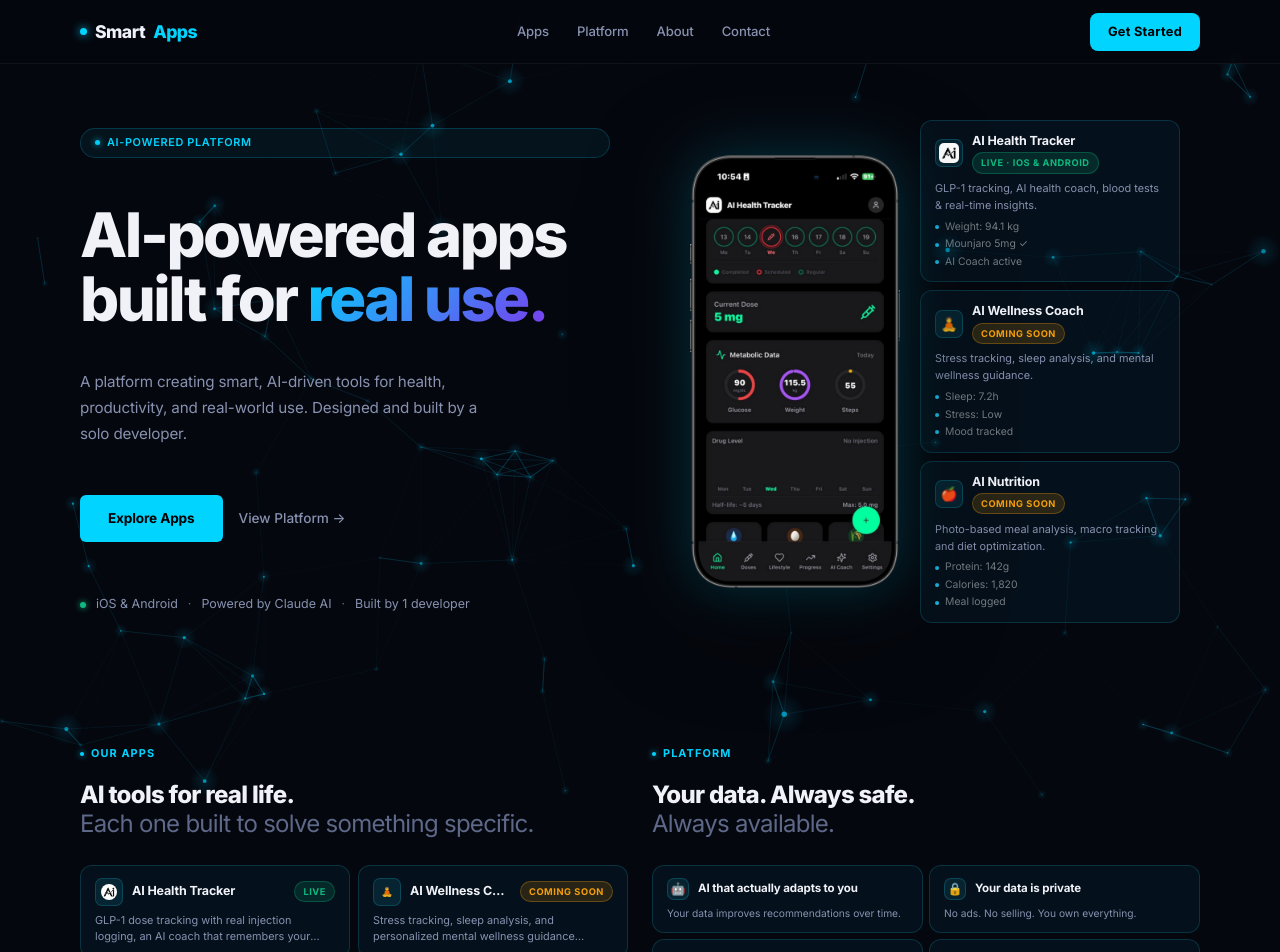
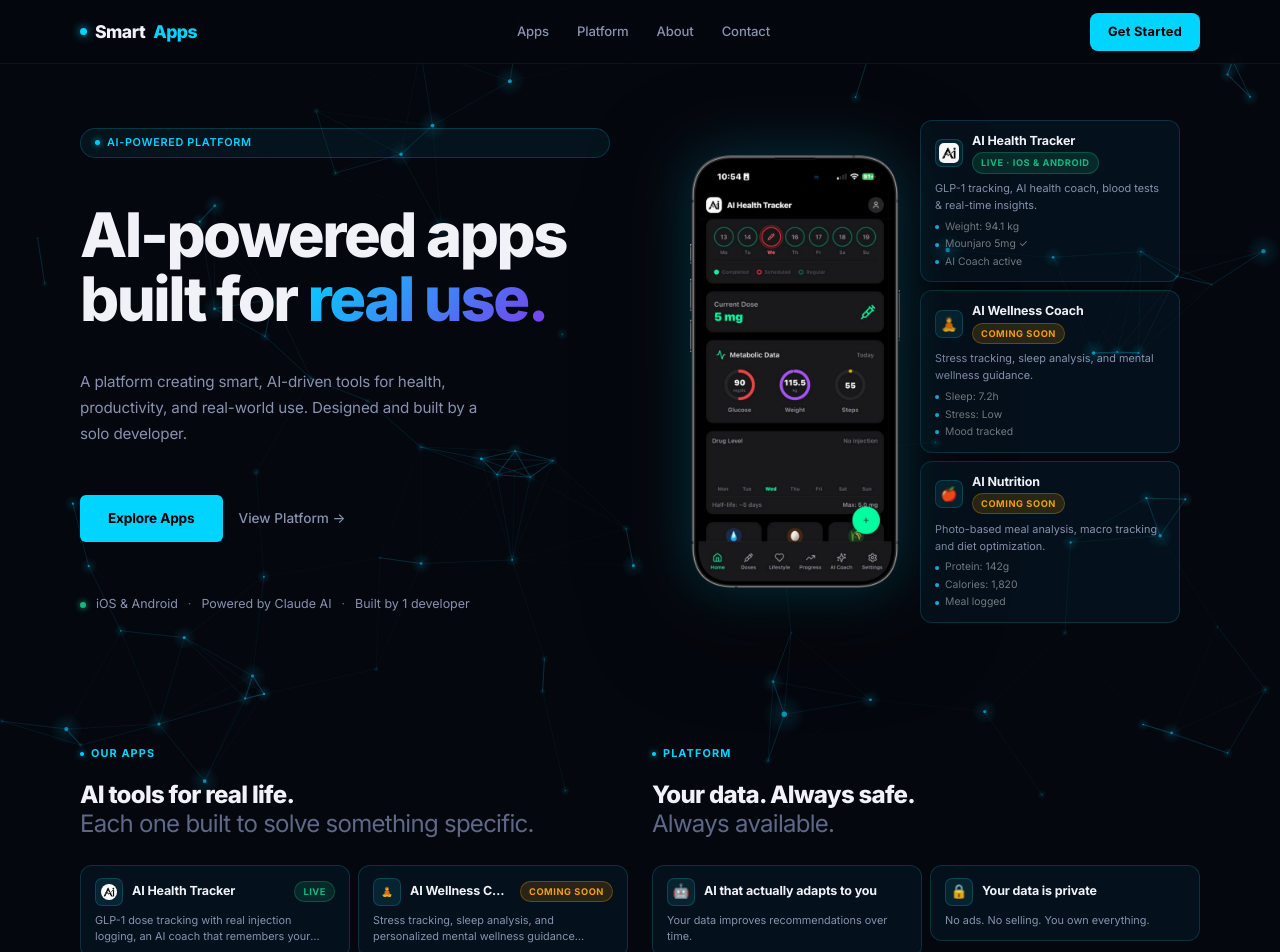
Before and after one commit to Sabbasromania-ai/mysmartapp-site, a React (Vite) app: page / in a window 1280 px wide. Shown: the top 952 px of the page. Built offline with nearby package versions, Linux system fonts and the light colour scheme.

Commit message:
fix: identical card size, remove platform-compact overrides

```diff
--- a/src/index.css
+++ b/src/index.css
@@ -1536,27 +1536,11 @@
 .platform-grid {
   display: grid;
   grid-template-columns: 1fr 1fr;
-  gap: 6px;
+  gap: 8px;
   align-items: start;
 }
 
-/* Extra-compact override for platform cards */
-.platform-compact {
-  padding: 10px 12px;
-  gap: 3px;
-}
-.platform-compact .cc-icon {
-  width: 22px;
-  height: 22px;
-  font-size: 0.75rem;
-}
-.platform-compact .cc-name {
-  font-size: 0.72rem;
-}
-.platform-compact .cc-desc {
-  font-size: 0.64rem;
-  line-height: 1.45;
-}
+/* platform-compact — same as compact-card, no overrides */
 
 /* Trust line below platform grid */
 .platform-trust {
```
